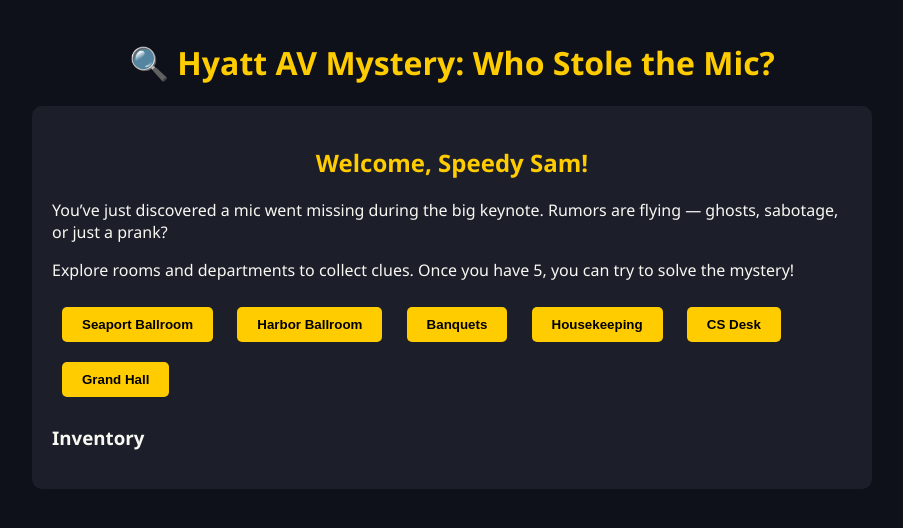
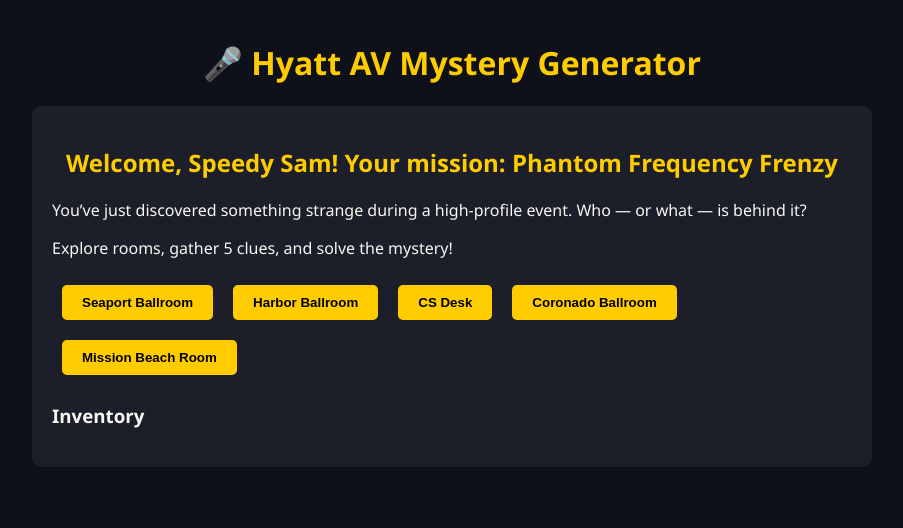
Before and after one commit to tmsteph/manchester-game, a plain HTML site: page index.html in a window 1280 px wide. Both pictures are taken after a click on the button "⚡ Speedy Sam". Shown: the whole page, without its empty margins (188-1091 px from the left). Drawn offline with Linux system fonts and the light colour scheme.

Commit message:
Update index.html

```diff
--- a/index.html
+++ b/index.html
@@ -53,7 +53,7 @@
 </head>
 <body>
 
-<h1>🔍 Hyatt AV Mystery: Who Stole the Mic?</h1>
+<h1>🎤 Hyatt AV Mystery Generator</h1>
 
 <div class="section" id="intro">
   <h2>Choose Your AV Tech</h2>
@@ -64,27 +64,17 @@
 
 <div class="section hidden" id="game">
   <h2 id="welcome"></h2>
-  <p>You’ve just discovered a mic went missing during the big keynote. Rumors are flying — ghosts, sabotage, or just a prank?</p>
-  <p>Explore rooms and departments to collect clues. Once you have 5, you can try to solve the mystery!</p>
+  <p>You’ve just discovered something strange during a high-profile event. Who — or what — is behind it?</p>
+  <p>Explore rooms, gather 5 clues, and solve the mystery!</p>
 
-  <div id="rooms">
-    <button class="btn" onclick="visit('Seaport Ballroom', 'A hidden camcorder catches a shadowy figure.')">Seaport Ballroom</button>
-    <button class="btn" onclick="visit('Harbor Ballroom', 'You find a fog machine… leaking ectoplasm?!')">Harbor Ballroom</button>
-    <button class="btn" onclick="visit('Banquets', 'Someone traded a mic for extra dessert.')">Banquets</button>
-    <button class="btn" onclick="visit('Housekeeping', 'They report a floating mic at 2AM.')">Housekeeping</button>
-    <button class="btn" onclick="visit('CS Desk', 'An AV badge was found with a weird symbol.')">CS Desk</button>
-    <button class="btn" onclick="visit('Grand Hall', 'You find tape labeled "Do Not Cross - Portal Research".')">Grand Hall</button>
-  </div>
+  <div id="rooms"></div>
 
   <h3>Inventory</h3>
   <div class="inventory" id="inventory"></div>
 
   <div id="solveSection" class="hidden">
-    <h2>Who do you think did it?</h2>
-    <p>Pick a suspect:</p>
-    <button class="btn" onclick="solve('The Ghost of Hyatt Past')">👻 The Ghost of Hyatt Past</button>
-    <button class="btn" onclick="solve('Banquet Dave')">🍽️ Banquet Dave</button>
-    <button class="btn" onclick="solve('You, by accident')">😳 You, by accident</button>
+    <h2>Who or what is responsible?</h2>
+    <div id="suspects"></div>
   </div>
 </div>
 
@@ -98,10 +88,68 @@
   let inventory = [];
   const neededClues = 5;
 
+  const scenarios = [
+    {
+      title: "Missing Microphone Mayhem",
+      clues: [
+        { room: "Seaport Ballroom", clue: "You find a bag of feedback suppressors — one is clearly missing." },
+        { room: "Harbor Ballroom", clue: "A ghostly whisper repeats 'check the ceiling...'" },
+        { room: "CS Desk", clue: "A guest report says they saw someone in AV black gear sneak away." },
+        { room: "Grand Hall", clue: "A note says 'Meet behind the riser. Midnight. Don't be late.'" },
+        { room: "Housekeeping", clue: "They found a lens cap inside a laundry chute." },
+        { room: "Banquets", clue: "One server is missing — and left a headset on the dessert table." }
+      ],
+      suspects: ["The Ghost of Hyatt Past", "Banquet Dave", "AV Tech Alex"],
+      culprit: "AV Tech Alex",
+      endings: {
+        "The Ghost of Hyatt Past": "The ghost is innocent — just vibing.",
+        "Banquet Dave": "He might have eaten the evidence, but not guilty this time.",
+        "AV Tech Alex": "Alex forgot to return the mic after a rogue podcast session."
+      }
+    },
+    {
+      title: "Phantom Frequency Frenzy",
+      clues: [
+        { room: "Seaport Ballroom", clue: "The mic's frequency was hijacked during the keynote." },
+        { room: "Harbor Ballroom", clue: "A frequency scanner shows unknown signals bouncing around." },
+        { room: "CS Desk", clue: "A broken walkie-talkie was left buzzing static morse code." },
+        { room: "Coronado Ballroom", clue: "You find a book titled 'Ghost Frequencies & You'." },
+        { room: "Mission Beach Room", clue: "There’s a Ouija board made from AV cue cards." }
+      ],
+      suspects: ["The Phantom Tech", "Frequency Steve", "Ghost of Hyatt Past"],
+      culprit: "The Phantom Tech",
+      endings: {
+        "The Phantom Tech": "It was real. The phantom haunts soundboards across the country.",
+        "Frequency Steve": "Steve’s just a nerd. Misunderstood but harmless.",
+        "Ghost of Hyatt Past": "A red herring again!"
+      }
+    }
+  ];
+
+  const selected = scenarios[Math.floor(Math.random() * scenarios.length)];
+
   function chooseCharacter(name) {
     document.getElementById('intro').classList.add('hidden');
     document.getElementById('game').classList.remove('hidden');
-    document.getElementById('welcome').textContent = `Welcome, ${name}!`;
+    document.getElementById('welcome').textContent = `Welcome, ${name}! Your mission: ${selected.title}`;
+
+    const roomsDiv = document.getElementById('rooms');
+    selected.clues.forEach(({ room, clue }) => {
+      const btn = document.createElement('button');
+      btn.className = 'btn';
+      btn.textContent = room;
+      btn.onclick = () => visit(room, clue);
+      roomsDiv.appendChild(btn);
+    });
+
+    const suspectsDiv = document.getElementById('suspects');
+    selected.suspects.forEach(suspect => {
+      const btn = document.createElement('button');
+      btn.className = 'btn';
+      btn.textContent = suspect;
+      btn.onclick = () => solve(suspect);
+      suspectsDiv.appendChild(btn);
+    });
   }
 
   function visit(room, clue) {
@@ -115,24 +163,16 @@
         document.getElementById('solveSection').classList.remove('hidden');
       }
     } else {
-      alert("You've already found the clue here!");
+      alert("You've already collected that clue!");
     }
   }
 
   function solve(suspect) {
     document.getElementById('game').classList.add('hidden');
     document.getElementById('ending').classList.remove('hidden');
-
-    if (suspect === 'You, by accident') {
-      document.getElementById('endingTitle').textContent = "😅 Surprise!";
-      document.getElementById('endingText').textContent = "Turns out you packed the mic in your own backpack while cleaning up. Whoops!";
-    } else if (suspect === 'Banquet Dave') {
-      document.getElementById('endingTitle').textContent = "🍽️ Guilty as Charged!";
-      document.getElementById('endingText').textContent = "Banquet Dave traded the mic for crème brûlée. Justice is served (cold).";
-    } else {
-      document.getElementById('endingTitle').textContent = "👻 Paranormal Reveal!";
-      document.getElementById('endingText').textContent = "The Ghost of Hyatt Past was testing a frequency portal... but accidentally stole the mic across dimensions!";
-    }
+    const isCorrect = suspect === selected.culprit;
+    document.getElementById('endingTitle').textContent = isCorrect ? "🎉 Mystery Solved!" : "❌ Wrong Call!";
+    document.getElementById('endingText').textContent = selected.endings[suspect];
   }
 </script>
 
```
